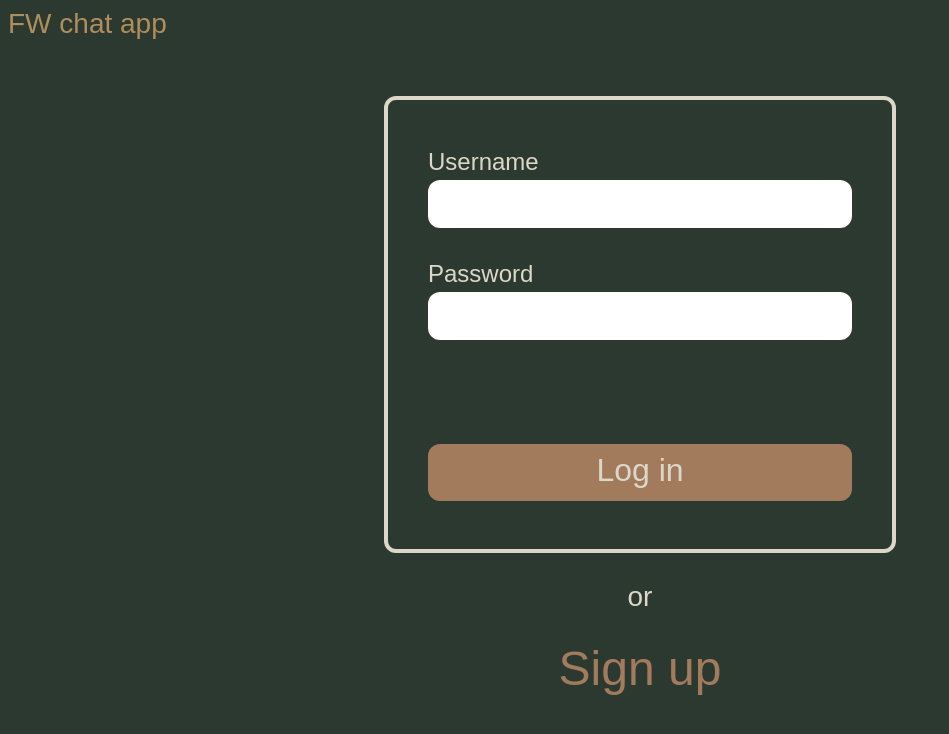
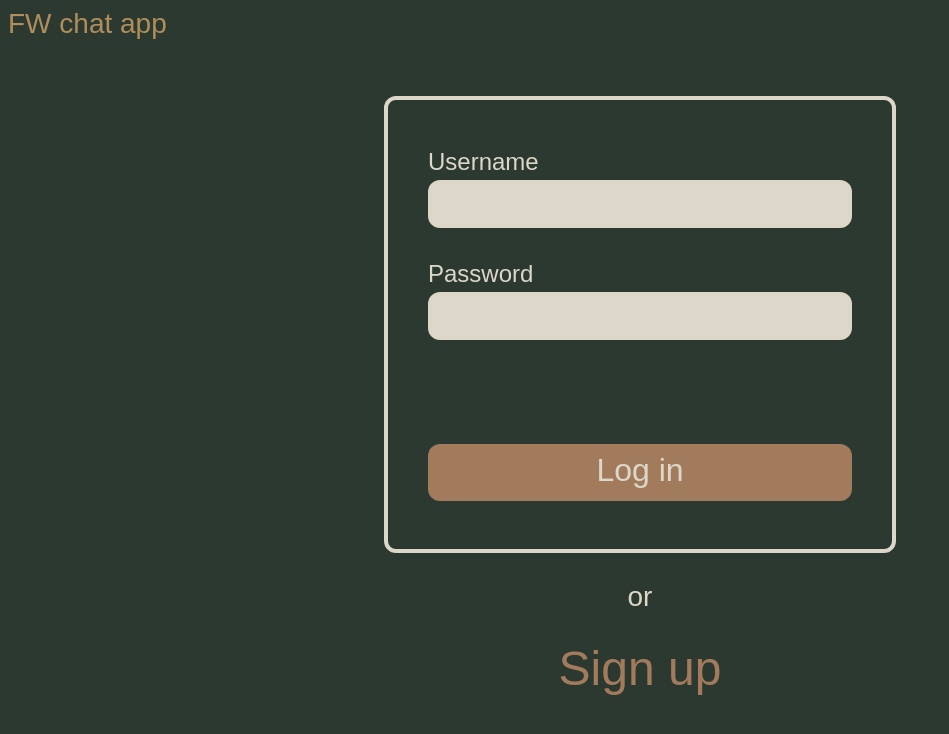
Before and after one commit to fedewulff/messaging_app, a React (Vite) app in the folder frontend/: page / in a window 1280 px wide. Shown: the top 734 px of the page, without its empty margins (0-949 px from the left). Built offline with nearby package versions, Linux system fonts and the light colour scheme; no server answers; a web font is replaced by a local one.

Commit message:
made changes for testing

```diff
--- a/frontend/src/components/home/Home.jsx
+++ b/frontend/src/components/home/Home.jsx
@@ -32,6 +32,7 @@ function Home({ token, setToken, showFriends, setShowFriends }) {
       })
 
       if (response.status === 403) {
+        console.log("getting user token from user data")
         refreshToken()
         return
       }
@@ -51,6 +52,7 @@ function Home({ token, setToken, showFriends, setShowFriends }) {
   async function refreshToken() {
     try {
       const accessToken = await newAccessToken()
+      console.log("new access token: ", accessToken)
       setToken(accessToken)
       getUserData(accessToken)
       if (location.state) {
--- a/frontend/src/css/LogIn-SignUp-Error.css
+++ b/frontend/src/css/LogIn-SignUp-Error.css
@@ -32,7 +32,7 @@
   font-size: 1.75rem;
   border-radius: 0.75rem;
   border: none;
-
+  background: var(--white);
   padding: 0.5rem;
   color: var(--blue);
 }
@@ -40,10 +40,10 @@
   font-size: 0.75rem;
   margin-top: 0.25rem;
 }
-.valid-input {
+/* .formContainer .valid-input {
   background: var(--white);
-}
-.not-valid-input {
+} */
+.formContainer .not-valid-input {
   background: rgb(212, 102, 102);
 }
 
```
